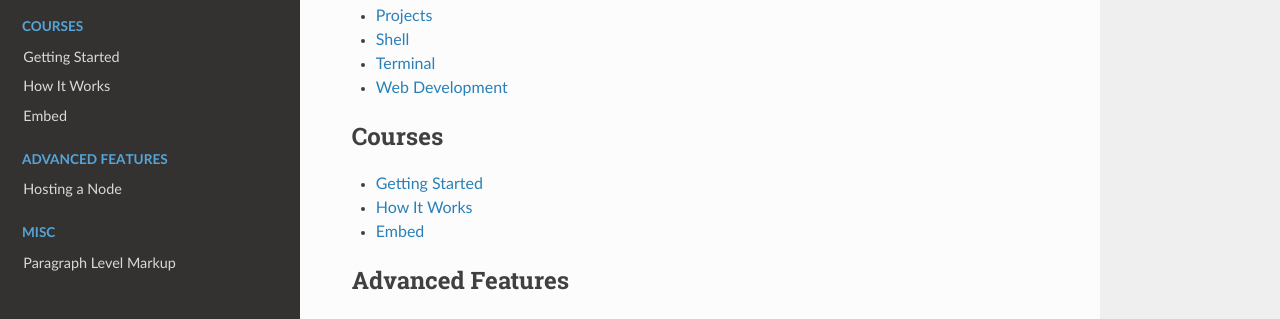
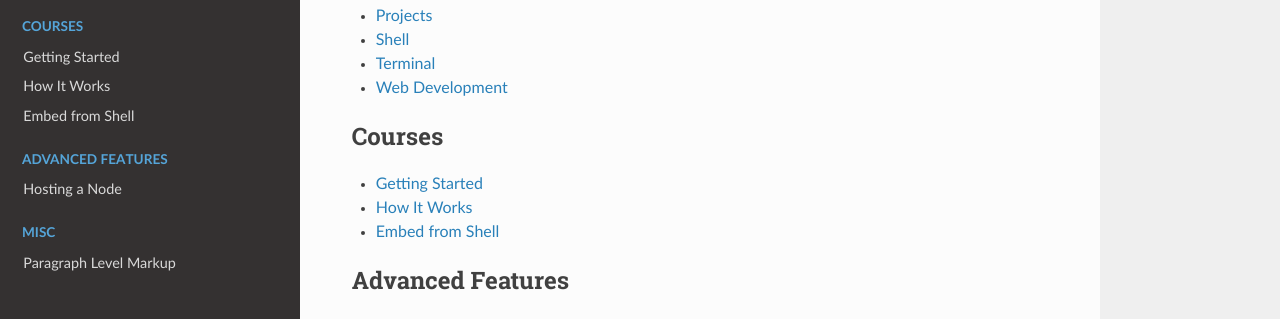
Before and after one commit to kodethon/Docs, a Sphinx documentation site: the page built from source/index.rst, in a window 1280 px wide and 1093 px high. Shown: the part 420-739 px from the top of the window. Built offline with Sphinx 7.4.7 and the Read the Docs theme 2.0.0, drawn with Linux system fonts in a browser that asks for light colours; pages that are not in the unit, such as notebooks, are missing from menus.

Commit message:
Update courses embed section

```diff
--- a/source/courses/embed.rst
+++ b/source/courses/embed_via_shell.rst
@@ -1,5 +1,5 @@
 *******************
-Embed
+Embed from Shell
 *******************
 
 .. contents:: Table of Contents
--- a/source/index.rst
+++ b/source/index.rst
@@ -32,7 +32,7 @@ As a new user, a good starting point is our FAQ at https://support.kodethon.com/
 
     courses/getting_started
     courses/how_it_works
-    courses/embed
+    courses/embed_via_shell
 
 .. toctree::
     :caption: Advanced Features
```
